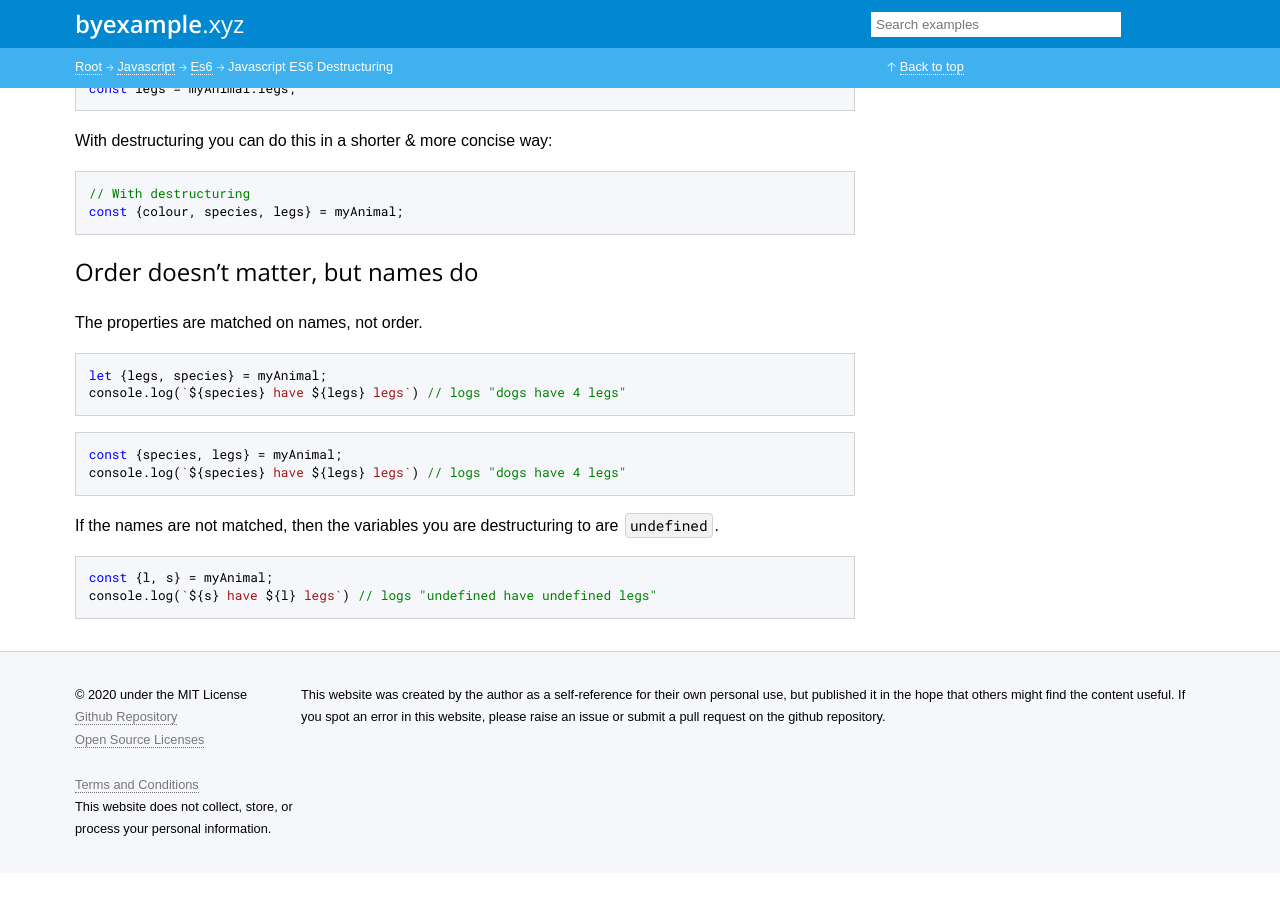
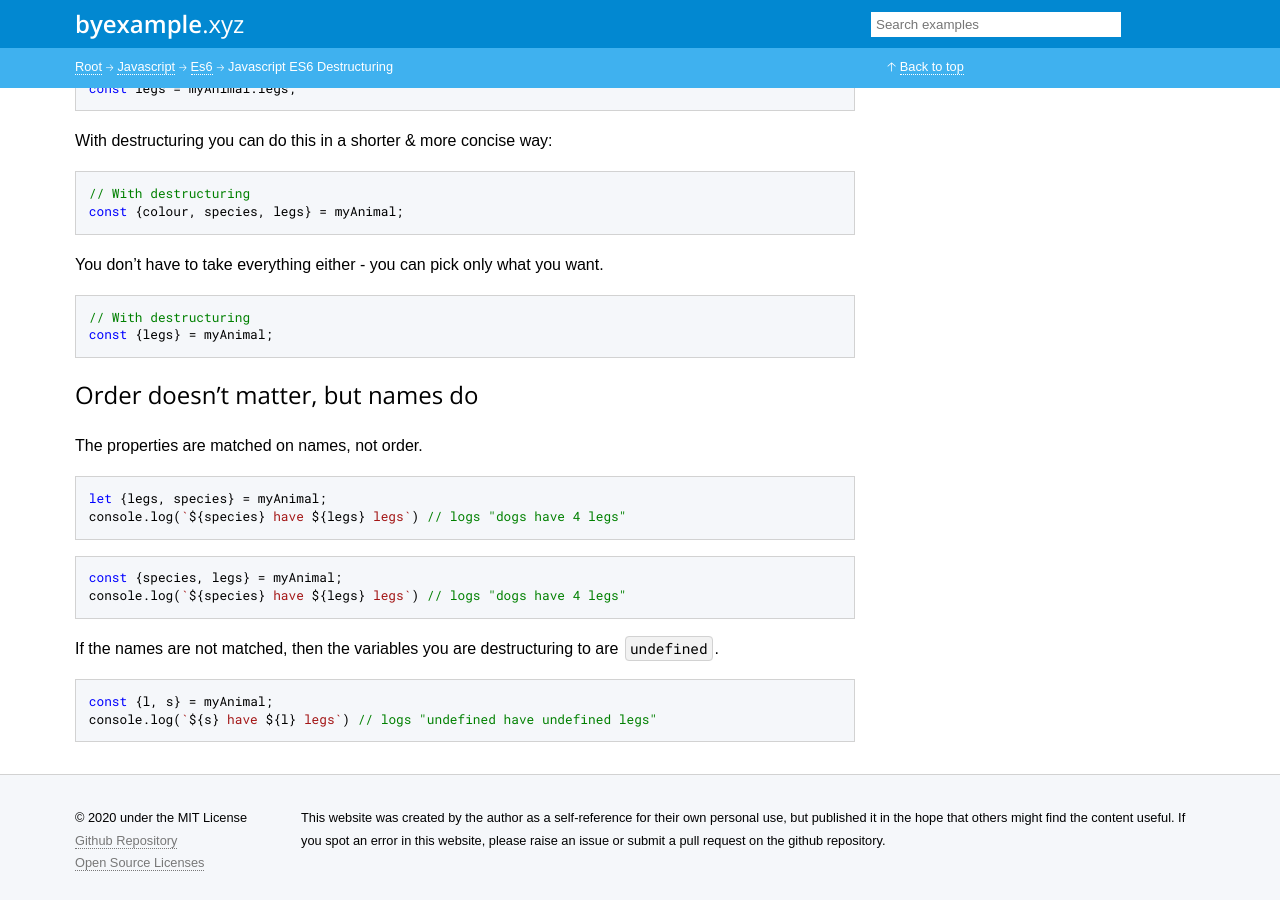
Before and after one commit to matt1/byexample.xyz, a Jekyll site: the page built from _examples/javascript/es6/destructuring.md, in a window 1280 px wide and 900 px high, scrolled down 441 px. Built offline with Jekyll 4.4.1, drawn with Linux system fonts in a browser that asks for light colours; before the commit the page ends 1318 px from its top, so only the background shows below that.

Commit message:
Update destructuring.md

````diff
--- a/_examples/javascript/es6/destructuring.md
+++ b/_examples/javascript/es6/destructuring.md
@@ -34,6 +34,13 @@ With destructuring you can do this in a shorter & more concise way:
 const {colour, species, legs} = myAnimal;
 ```
 
+You don't have to take everything either - you can pick only what you want.
+
+```javascript
+// With destructuring
+const {legs} = myAnimal;
+```
+
 ## Order doesn't matter, but names do
 The properties are matched on names, not order.
 ```javascript
````
